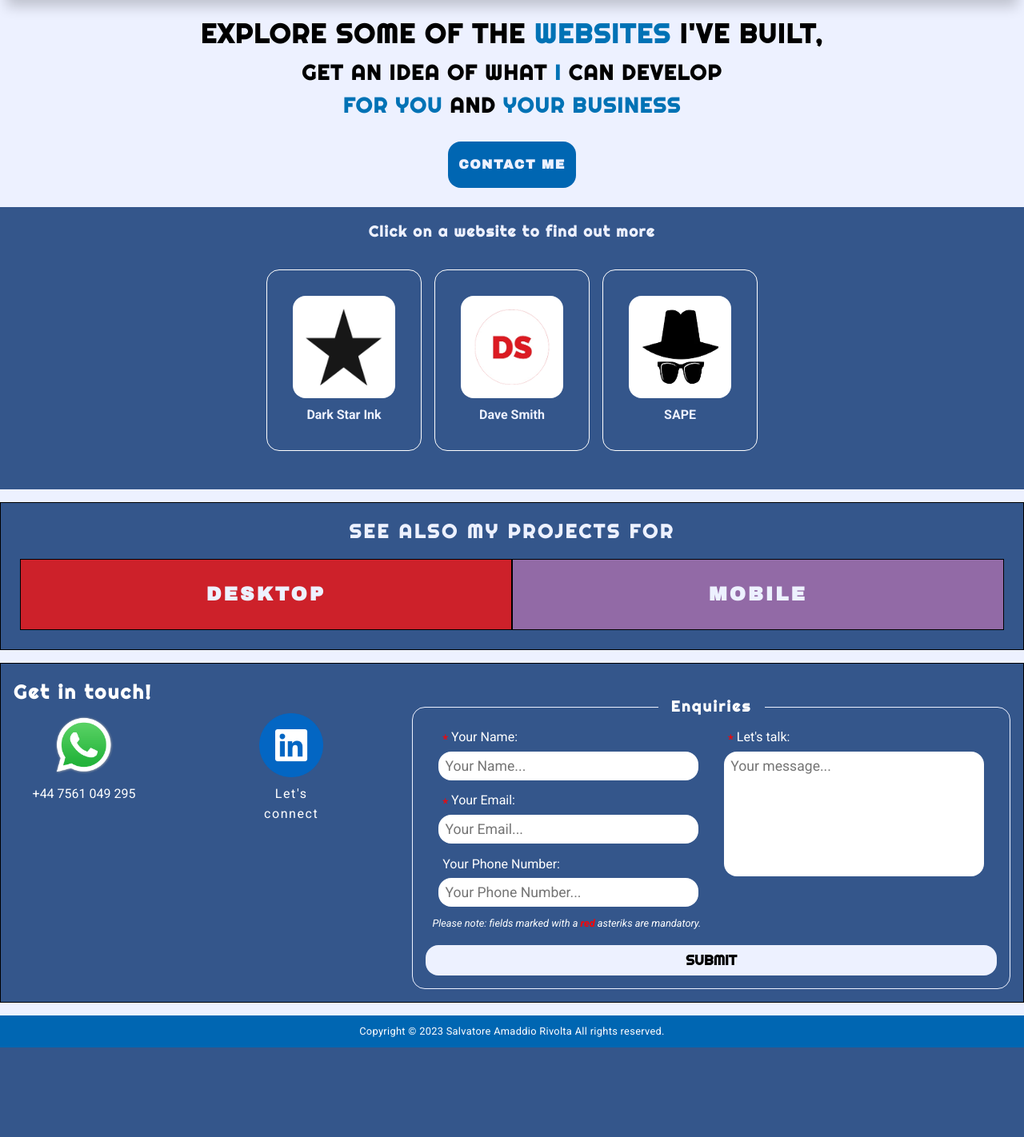
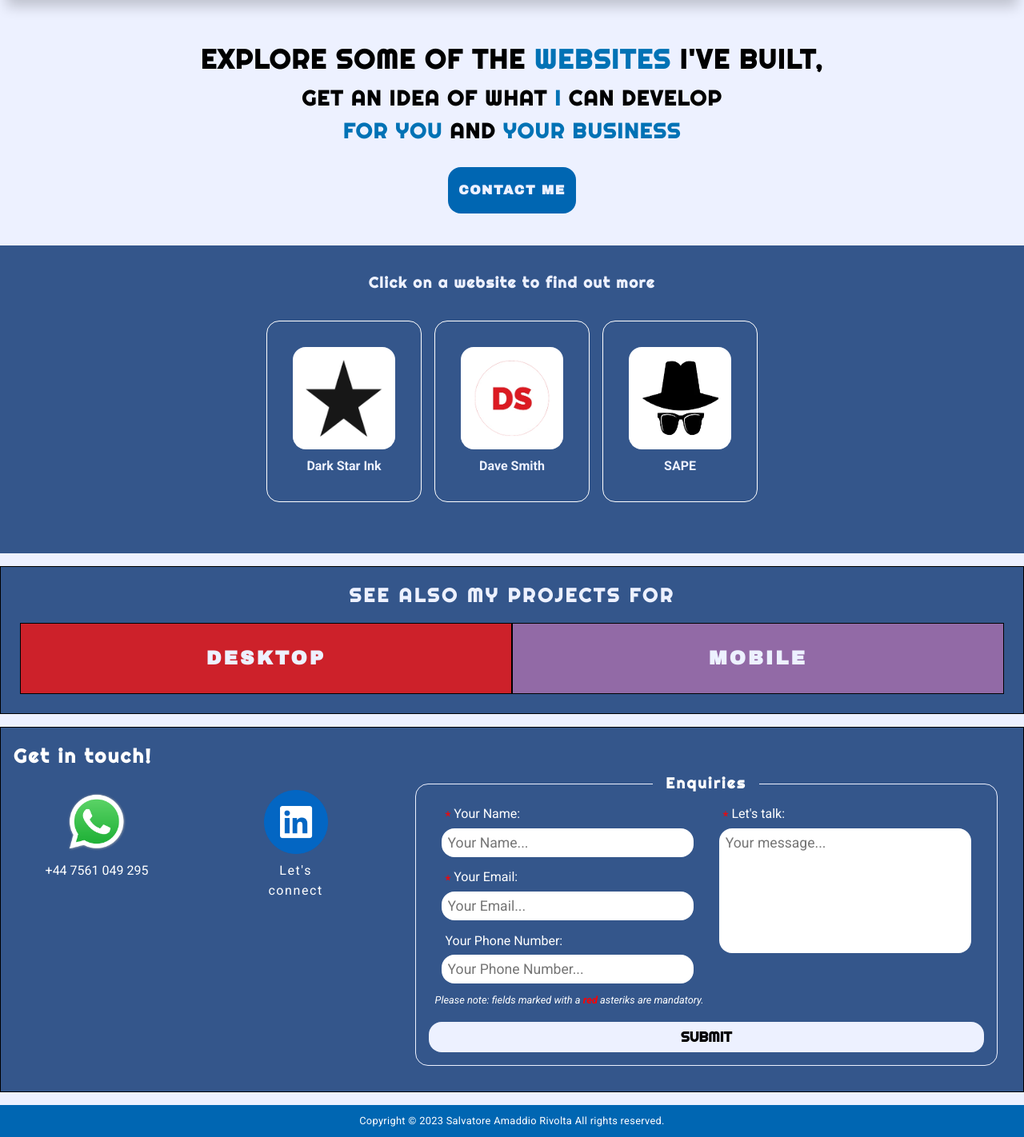
Before and after one commit to SalvatoreAmaddio/Portfolio, a PHP site: page /webProjects.html in a window 1280 px wide. Shown: the part 213-1635 px from the top of the page at 80% size. Before the commit the page ends 1523 px from the top, so only its background shows below. Run offline with PHP 8.4, Linux system fonts and the light colour scheme.

Commit message:
Update commonProjects.css

```diff
--- a/css/commonProjects.css
+++ b/css/commonProjects.css
@@ -26,11 +26,6 @@ header
     font-size: 1.4rem;
     width: 100%;
     margin: 0 auto;
-}
-
-.layerContent, #intro
-{
-    padding: 0rem;
 }
 
 #projectContainer
```
